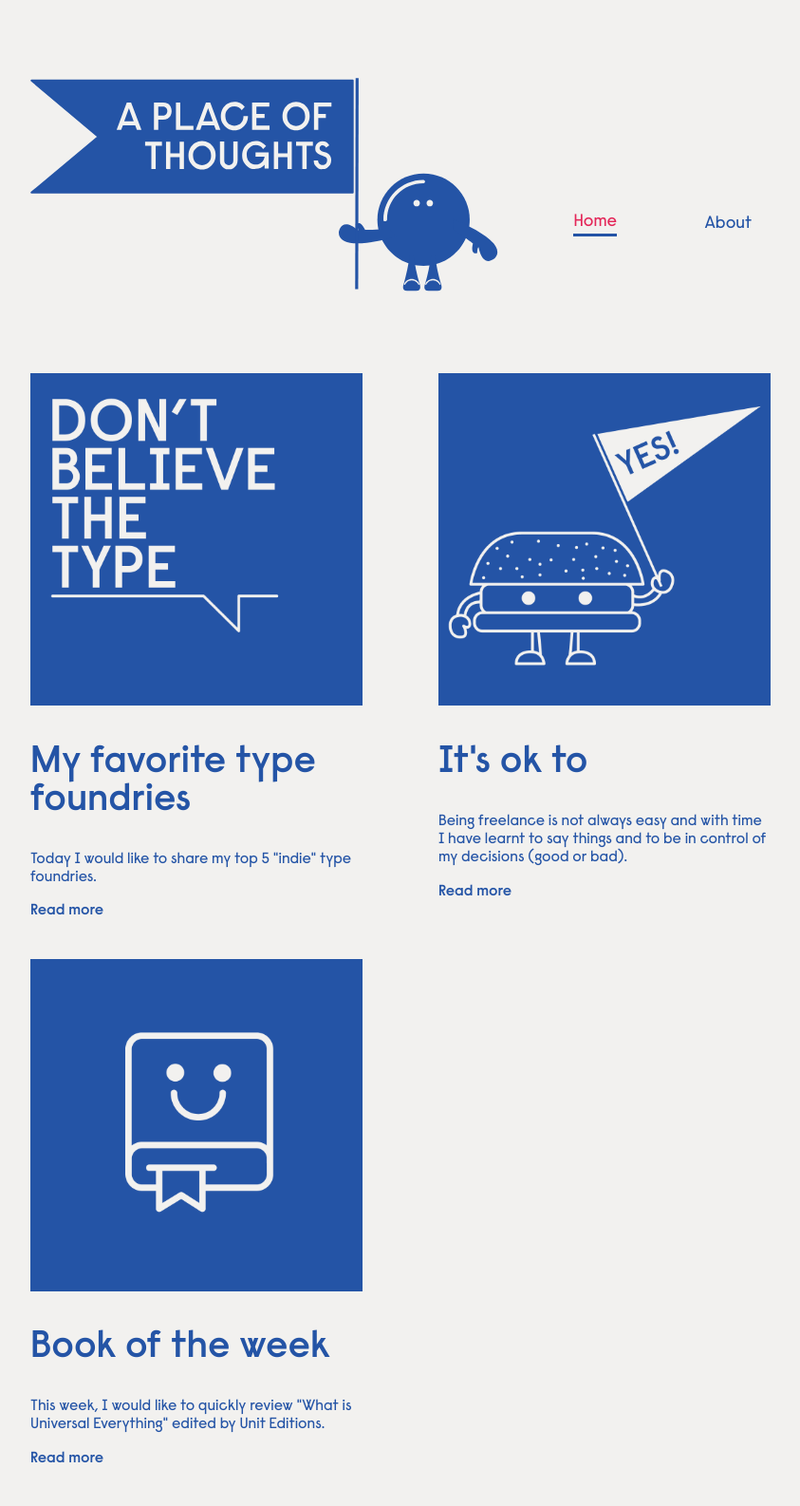
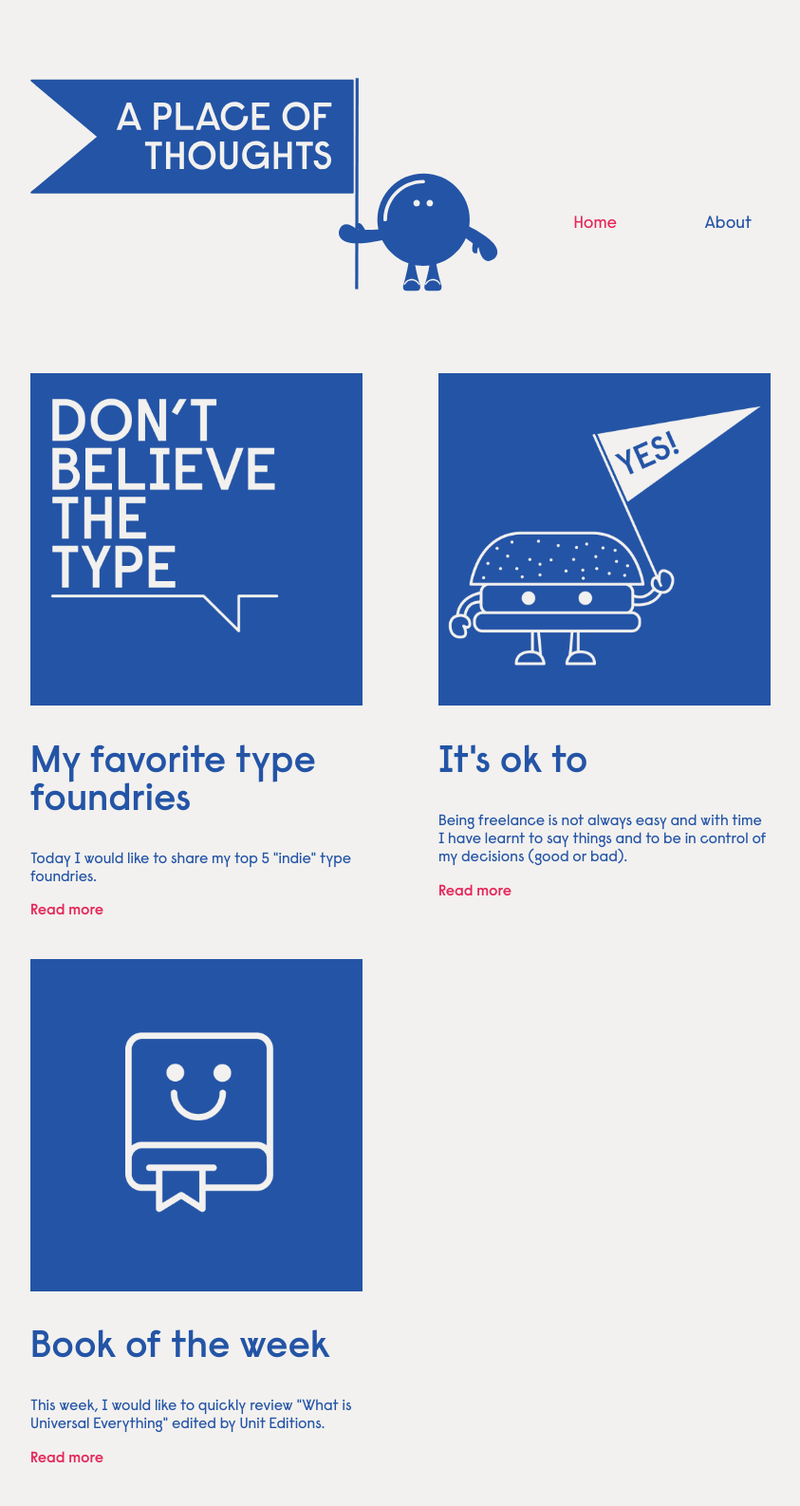
Before and after one commit to emho-lab/journal, a Jekyll site: the page built from index.html, in a window 1280 px wide. Shown: the whole page at 95% size, without its empty margins (218-1061 px from the left). Built offline with Jekyll 4.4.1, drawn with Linux system fonts in a browser that asks for light colours.

Commit message:
typo updatesV2d

```diff
--- a/assets/css/app.scss
+++ b/assets/css/app.scss
@@ -137,7 +137,7 @@ a {
 a.selected, p a {
 color: $red;
 text-decoration: none;
-border-bottom: 3px solid $blue;
+/* border-bottom: 3px solid $blue; */
 }
 
 
@@ -147,6 +147,7 @@ border-bottom: 3px solid $blue;
 p.read-more {
   font-family: $typography1;
   padding-bottom: 40px;
+  color: $red;
 }
 
 
```
